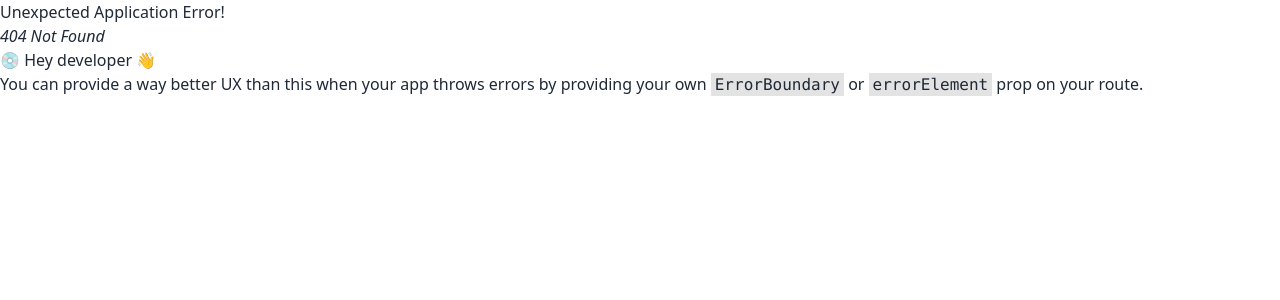
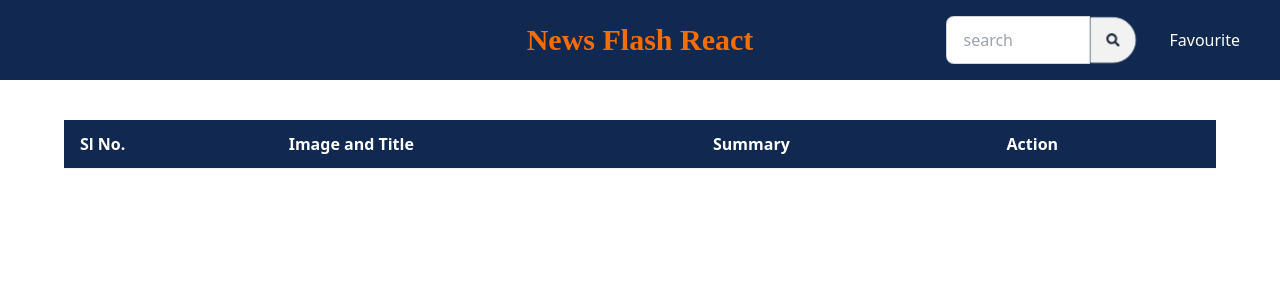
Before and after one commit to mohaiminul375/news-flash-react, a React (Vite) app: page /favorites in a window 1280 px wide. Before the commit this address had no page. Shown: the top 300 px of the page. Built offline with nearby package versions, Linux system fonts and the light colour scheme; a web font is replaced by a local one.

Commit message:
create favorie page and working

```diff
--- a/package.json
+++ b/package.json
@@ -14,6 +14,7 @@
     "axios": "^1.7.2",
     "react": "^18.2.0",
     "react-dom": "^18.2.0",
+    "react-hot-toast": "^2.4.1",
     "react-icons": "^5.2.1",
     "react-redux": "^9.1.2",
     "react-router-dom": "^6.23.1",
--- a/src/Components/Article.jsx
+++ b/src/Components/Article.jsx
@@ -2,7 +2,7 @@ import { MdFavoriteBorder, MdOutlineFavorite } from "react-icons/md";
 import { useDispatch, useSelector } from "react-redux";
 import { Link } from "react-router-dom";
 import { addFavorite, removeFavorite } from "../redux/favoritesSlice";
-
+import toast, { Toaster } from 'react-hot-toast';
 const Article = ({ article, idx }) => {
   console.log(article);
   const { title, urlToImage, description } = article;
@@ -14,8 +14,10 @@ const Article = ({ article, idx }) => {
   //   favorite func
   const handleFavorite = () => {
     if (isFavorite) {
+        toast.success('deleted succeed')
       dispatch(removeFavorite(article));
     } else {
+        toast.success('add to favorite succeed')
       dispatch(addFavorite(article));
     }
   };
@@ -37,11 +39,12 @@ const Article = ({ article, idx }) => {
         </div>
       </td>
       <td>
-        {description?.length > 20
+        {description?  (description?.length > 20
           ? description.slice(0, 20) + "..."
-          : description}
+          : description):'description not found'}
+
       </td>
-      <td>
+      <td className="flex items-center gap-5">
         <Link
           className="hover:cursor-pointer underline"
           to={`/article/${title}`}
@@ -57,6 +60,7 @@ const Article = ({ article, idx }) => {
 
         </button>
       </td>
+      <Toaster position="top-center"/>
     </tr>
   );
 };
--- /dev/null
+++ b/src/Pages/Favorites.jsx
@@ -0,0 +1,33 @@
+import { useSelector } from "react-redux";
+import Article from "../Components/Article";
+
+const Favorites = () => {
+    const favorites = useSelector(state => state.favorites);
+    console.log('favorite', favorites)
+    return (
+        <div className="overflow-x-auto max-w-6xl mx-auto mt-10">
+        <table className="table ">
+          {/* head */}
+          <thead className="bg-[#112950] text-white">
+            <tr className="text-base rounded-md">
+              <th>Sl No.</th>
+              <th>Image and Title</th>
+              <th>Summary</th>
+              <th>Action</th>
+            </tr>
+          </thead>
+          <tbody>
+            {/* row 1 */}
+
+            {/* row 2 */}
+            {favorites.map((article, idx) => (
+              <Article key={idx} article={article} idx={idx}></Article>
+            ))}
+          </tbody>
+          {/* foot */}
+        </table>
+      </div>
+    );
+};
+
+export default Favorites;
--- a/src/Pages/Navbar.jsx
+++ b/src/Pages/Navbar.jsx
@@ -15,7 +15,7 @@ const Navbar = () => {
           </button>
         </div>
       </div>
-        <NavLink>Favourite</NavLink>
+        <NavLink to='/favorites'>Favourite</NavLink>
     </>
   );
   return (
--- a/src/main.jsx
+++ b/src/main.jsx
@@ -8,6 +8,7 @@ import "./index.css";
 import Home from "./Components/Home/Home.jsx";
 import Root from "./Root/Root.jsx";
 import NewsDetails from "./Pages/NewsDetails.jsx";
+import Favorites from "./Pages/Favorites.jsx";
 
 const router = createBrowserRouter([
   {
@@ -17,6 +18,10 @@ const router = createBrowserRouter([
       {
         path: "/",
         element: <Home></Home>,
+      },
+      {
+        path:'/favorites',
+        element:<Favorites></Favorites>
       },
       {
         path:'/article/:title',
```
Also changed, not shown: 2 other files (tests, documents, lock files or other folders).
